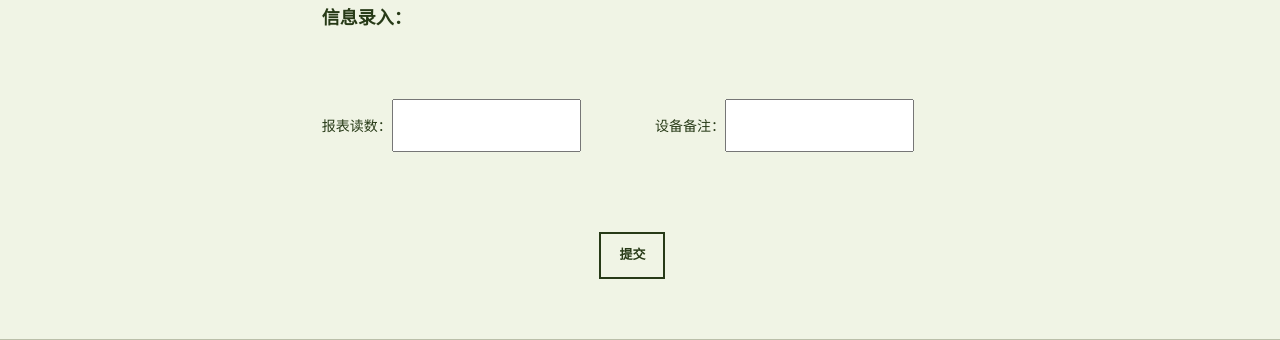
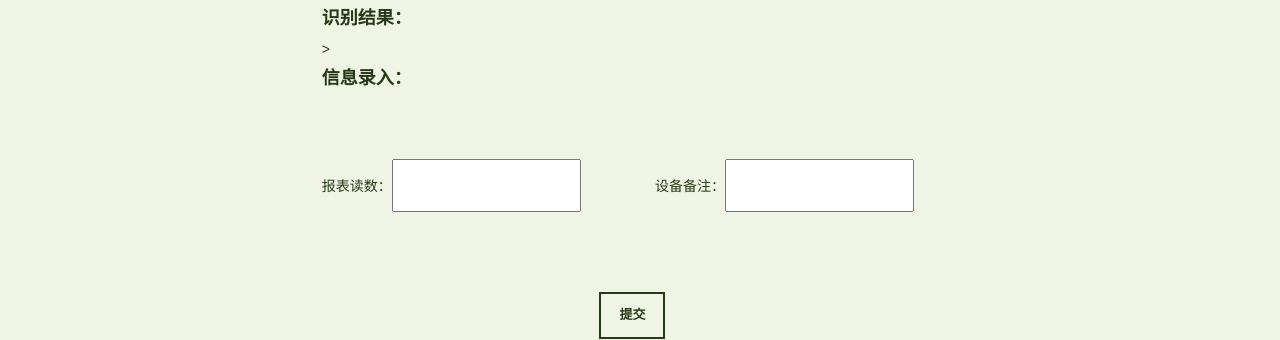
Before and after one commit to KirigiriSuzumiya/electric_meter, a Django app: template electric_meter/templates/info_upload.html in a window 1280 px wide. Shown: the part 540-880 px from the top of the page. Run offline with Django 3.2, Linux system fonts and the light colour scheme; the template is opened without the code that fills it, so the values that code supplies are empty; some libraries are stand-ins or nearby versions.

Commit message:
nothingnew

```diff
--- a/electric_meter/templates/info_upload.html
+++ b/electric_meter/templates/info_upload.html
@@ -45,6 +45,7 @@
 			</div>
 			<div class="col-md-8 col-md-offset-2 col-sm-12 mt30">
 				<a href="{% static total_path%}" data-lightbox-gallery="portfolio-gallery"><img class="img-responsive center-block" src="{% static total_path%}" alt="总览图"></a>
+				<h4>识别结果：</h4>>
 				{% for result in result_list %}
 						<p>{{result}}</p>
 				{% endfor %}
```
Also changed, not shown: electric_meter/rec_result/1656163064.319658.jpg (added), electric_meter/upload/1656163064.319658.jpg (added).
